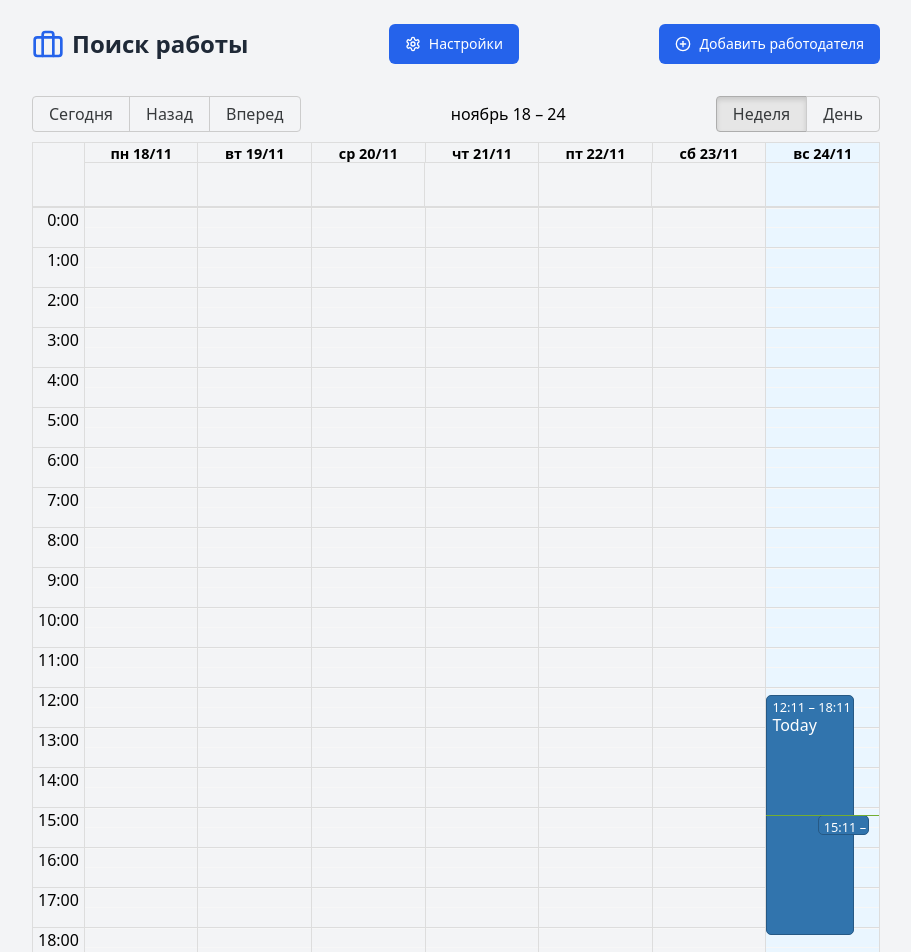
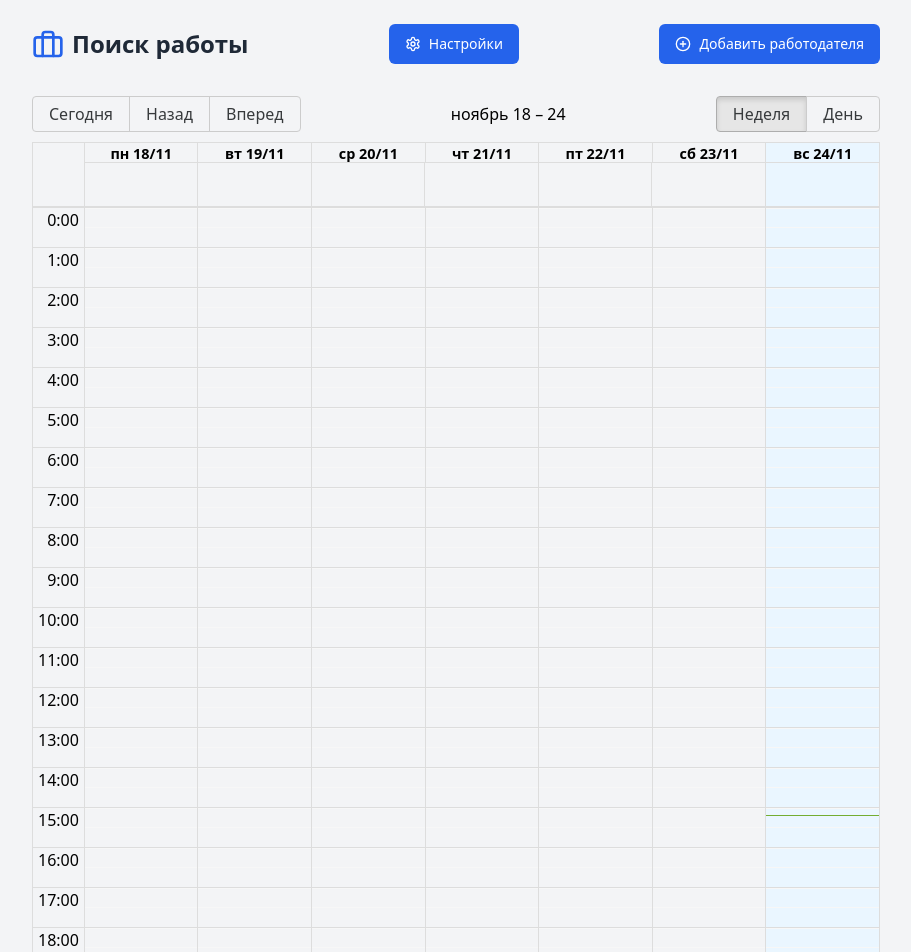
Before and after one commit to powerckbestest/job-search-tracker-app, a React (Vite) app: page / in a window 1280 px wide. Shown: the top 952 px of the page, without its empty margins (184-1095 px from the left). Built offline with nearby package versions, Linux system fonts and the light colour scheme.

Commit message:
feature/#11-calendar-view WIP добавлен вывод интервью с оформлением.

```diff
--- a/src/components/calendar/Calendar.tsx
+++ b/src/components/calendar/Calendar.tsx
@@ -1,16 +1,51 @@
-import { Calendar, dayjsLocalizer, Views } from 'react-big-calendar';
+import { Calendar, dayjsLocalizer, Views,Event as CalendarEvent } from 'react-big-calendar';
 import dayjs from 'dayjs'
 import 'dayjs/locale/ru'
 import timezone from 'dayjs/plugin/timezone'
-import { useMemo } from 'react';
-import { events } from './testEvents.ts';
+import { useCallback, useMemo } from 'react';
+import { useAppSelector } from '../../model/store.ts';
+import { CalendarInterview, selectCalendarInterviews} from '../../model/employers.ts';
 
 dayjs.extend(timezone)
 dayjs.locale('ru') // Установка русской локали
 
+const convertInterviewToEvent = (interview:CalendarInterview ): CalendarEvent => {
+  return {
+    start: dayjs(interview.date).toDate(),
+    end: dayjs(interview.date).add(1,'hour').toDate() ,
+    title: interview.companyName,
+    resource: {
+      status: interview.status,
+    }
+  }
+}
+
 const djLocalizer = dayjsLocalizer(dayjs)
 
+
+
 export const MyCalendar = () => {
+
+  const interviews = useAppSelector(selectCalendarInterviews)
+  const interviewsEvents = useMemo(() => interviews.map(convertInterviewToEvent), [interviews])
+
+
+  const eventPropGetter = useCallback(
+    (event, start, end, isSelected) => ({
+      ...(event.resource.status == 'rejected' && {
+        style: {
+          backgroundColor: 'red',
+        },
+      }),
+      ...(event.resource.status == 'completed' && {
+        style: {
+          backgroundColor: 'yellow',
+          color: 'black',
+        },
+      }),
+    }),
+    [])
+
   const { formats, views,messages } = useMemo(
     () => ({
       defaultDate: new Date(2015, 3, 13),
@@ -35,9 +70,10 @@ export const MyCalendar = () => {
   return (
     <Calendar
       localizer={djLocalizer}
-      events={events}
+      events={interviewsEvents}
       defaultView={Views.WEEK}
       views={views}
+      eventPropGetter={eventPropGetter}
       messages={messages}
       formats={formats}
       culture="ru"
--- a/src/components/calendar/testEvents.ts
+++ /dev/null
@@ -1,213 +0,0 @@
-
-const now = new Date()
-
-export const events = [
-  /* {
-    id: 0,
-    title: 'All Day Event very long title',
-    allDay: true,
-    start: new Date(2015, 3, 0),
-    end: new Date(2015, 3, 1),
-  }, */
-  {
-    id: 1,
-    title: 'Long Event',
-    start: new Date(2015, 3, 7),
-    end: new Date(2015, 3, 10),
-  },
-
-  {
-    id: 2,
-    title: 'DTS STARTS',
-    start: new Date(2016, 2, 13, 0, 0, 0),
-    end: new Date(2016, 2, 20, 0, 0, 0),
-  },
-
-  {
-    id: 3,
-    title: 'DTS ENDS',
-    start: new Date(2016, 10, 6, 0, 0, 0),
-    end: new Date(2016, 10, 13, 0, 0, 0),
-  },
-
-  {
-    id: 4,
-    title: 'Some Event',
-    start: new Date(2015, 3, 9, 0, 0, 0),
-    end: new Date(2015, 3, 9, 0, 0, 0),
-    allDay: true,
-  },
-
-  {
-    id: 92,
-    title: 'Some Other Event',
-    start: new Date(2015, 3, 9, 8, 0, 0),
-    end: new Date(2015, 3, 10, 11, 30, 0),
-  },
-  {
-    id: 5,
-    title: 'Conference',
-    start: new Date(2015, 3, 11),
-    end: new Date(2015, 3, 13),
-    desc: 'Big conference for important people',
-  },
-  {
-    id: 6,
-    title: 'Meeting',
-    start: new Date(2015, 3, 12, 10, 30, 0, 0),
-    end: new Date(2015, 3, 12, 12, 30, 0, 0),
-    desc: 'Pre-meeting meeting, to prepare for the meeting',
-  },
-  {
-    id: 7,
-    title: 'Lunch',
-    start: new Date(2015, 3, 12, 12, 0, 0, 0),
-    end: new Date(2015, 3, 12, 13, 0, 0, 0),
-    desc: 'Power lunch',
-  },
-  {
-    id: 8,
-    title: 'Meeting',
-    start: new Date(2015, 3, 12, 14, 0, 0, 0),
-    end: new Date(2015, 3, 12, 15, 0, 0, 0),
-  },
-  {
-    id: 9,
-    title: 'Happy Hour',
-    start: new Date(2015, 3, 12, 17, 0, 0, 0),
-    end: new Date(2015, 3, 12, 17, 30, 0, 0),
-    desc: 'Most important meal of the day',
-  },
-  {
-    id: 10,
-    title: 'Dinner',
-    start: new Date(2015, 3, 12, 20, 0, 0, 0),
-    end: new Date(2015, 3, 12, 21, 0, 0, 0),
-  },
-  {
-    id: 11,
-    title: 'Planning Meeting with Paige',
-    start: new Date(2015, 3, 13, 8, 0, 0),
-    end: new Date(2015, 3, 13, 10, 30, 0),
-  },
-  {
-    id: 11.1,
-    title: 'Inconvenient Conference Call',
-    start: new Date(2015, 3, 13, 9, 30, 0),
-    end: new Date(2015, 3, 13, 12, 0, 0),
-  },
-  {
-    id: 11.2,
-    title: "Project Kickoff - Lou's Shoes",
-    start: new Date(2015, 3, 13, 11, 30, 0),
-    end: new Date(2015, 3, 13, 14, 0, 0),
-  },
-  {
-    id: 11.3,
-    title: 'Quote Follow-up - Tea by Tina',
-    start: new Date(2015, 3, 13, 15, 30, 0),
-    end: new Date(2015, 3, 13, 16, 0, 0),
-  },
-  {
-    id: 12,
-    title: 'Late Night Event',
-    start: new Date(2015, 3, 17, 19, 30, 0),
-    end: new Date(2015, 3, 18, 2, 0, 0),
-  },
-  {
-    id: 12.5,
-    title: 'Late Same Night Event',
-    start: new Date(2015, 3, 17, 19, 30, 0),
-    end: new Date(2015, 3, 17, 23, 30, 0),
-  },
-  {
-    id: 13,
-    title: 'Multi-day Event',
-    start: new Date(2015, 3, 20, 19, 30, 0),
-    end: new Date(2015, 3, 22, 2, 0, 0),
-  },
-  {
-    id: 14,
-    title: 'Today',
-    start: new Date(new Date().setHours(new Date().getHours() - 3)),
-    end: new Date(new Date().setHours(new Date().getHours() + 3)),
-  },
-  {
-    id: 15,
-    title: 'Point in Time Event',
-    start: now,
-    end: now,
-  },
-  {
-    id: 16,
-    title: 'Video Record',
-    start: new Date(2015, 3, 14, 15, 30, 0),
-    end: new Date(2015, 3, 14, 19, 0, 0),
-  },
-  {
-    id: 17,
-    title: 'Dutch Song Producing',
-    start: new Date(2015, 3, 14, 16, 30, 0),
-    end: new Date(2015, 3, 14, 20, 0, 0),
-  },
-  {
-    id: 18,
-    title: 'Itaewon Meeting',
-    start: new Date(2015, 3, 14, 16, 30, 0),
-    end: new Date(2015, 3, 14, 17, 30, 0),
-  },
-  {
-    id: 19,
-    title: 'Online Coding Test',
-    start: new Date(2015, 3, 14, 17, 30, 0),
-    end: new Date(2015, 3, 14, 20, 30, 0),
-  },
-  {
-    id: 20,
-    title: 'An overlapped Event',
-    start: new Date(2015, 3, 14, 17, 0, 0),
-    end: new Date(2015, 3, 14, 18, 30, 0),
-  },
-  {
-    id: 21,
-    title: 'Phone Interview',
-    start: new Date(2015, 3, 14, 17, 0, 0),
-    end: new Date(2015, 3, 14, 18, 30, 0),
-  },
-  {
-    id: 22,
-    title: 'Cooking Class',
-    start: new Date(2015, 3, 14, 17, 30, 0),
-    end: new Date(2015, 3, 14, 19, 0, 0),
-  },
-  {
-    id: 23,
-    title: 'Go to the gym',
-    start: new Date(2015, 3, 14, 18, 30, 0),
-    end: new Date(2015, 3, 14, 20, 0, 0),
-  },
-  {
-    id: 24,
-    title: 'DST ends on this day (Europe)',
-    start: new Date(2022, 9, 30, 0, 0, 0),
-    end: new Date(2022, 9, 30, 4, 30, 0),
-  },
-  {
-    id: 25,
-    title: 'DST ends on this day (America)',
-    start: new Date(2022, 10, 6, 0, 0, 0),
-    end: new Date(2022, 10, 6, 4, 30, 0),
-  },
-  {
-    id: 26,
-    title: 'DST starts on this day (America)',
-    start: new Date(2023, 2, 12, 0, 0, 0),
-    end: new Date(2023, 2, 12, 4, 30, 0),
-  },
-  {
-    id: 27,
-    title: 'DST starts on this day (Europe)',
-    start: new Date(2023, 2, 26, 0, 0, 0),
-    end: new Date(2023, 2, 26, 4, 30, 0),
-  },
-]
--- a/src/model/employers.ts
+++ b/src/model/employers.ts
@@ -1,6 +1,6 @@
 // https://redux-toolkit.js.org/api/createEntityAdapter
-import { createEntityAdapter, createSlice } from '@reduxjs/toolkit';
-import { Employer } from '../types.ts';
+import { createEntityAdapter, createSelector, createSlice } from '@reduxjs/toolkit';
+import { Employer, Interview } from '../types.ts';
 import { RootState } from './store.ts';
 
 const employersAdapter = createEntityAdapter<Employer, Employer['id']>({
@@ -24,3 +24,31 @@ export const employersSlice = createSlice({
 export const employersSelectors = employersAdapter.getSelectors(
   (state: RootState) => state.employers
 );
+
+
+export const selectInterviewsByEmployerId = (id: Employer['id'])=> createSelector(
+  (state:RootState):Employer => employersSelectors.selectById(state, id),
+  (s ) => s.interviews)
+
+export type CalendarInterview = {
+  companyName: string;
+} & Interview
+
+export const selectCalendarInterviews = createSelector(employersSelectors.selectAll,
+  (s) => s.reduce((acc:CalendarInterview[], company:Employer): CalendarInterview[] => {
+    const interviews = company.interviews.map(interview => ({
+      ...interview,
+      companyName: company.companyName
+    }));
+    return [...acc, ...interviews];
+  }, [])
+);
+
+export const selectInterviews = createSelector(
+  employersSelectors.selectAll,
+  (s) => s.flatMap((company:Employer) => company.interviews))
+
+export const selectInterviewsInDateRange = (dateFrom: Date, dateTo: Date) => createSelector(
+  selectInterviews,
+  (s) => s.filter((interview) => new Date(interview.date) >= dateFrom && new Date(interview.date) <= dateTo)
+)
```
